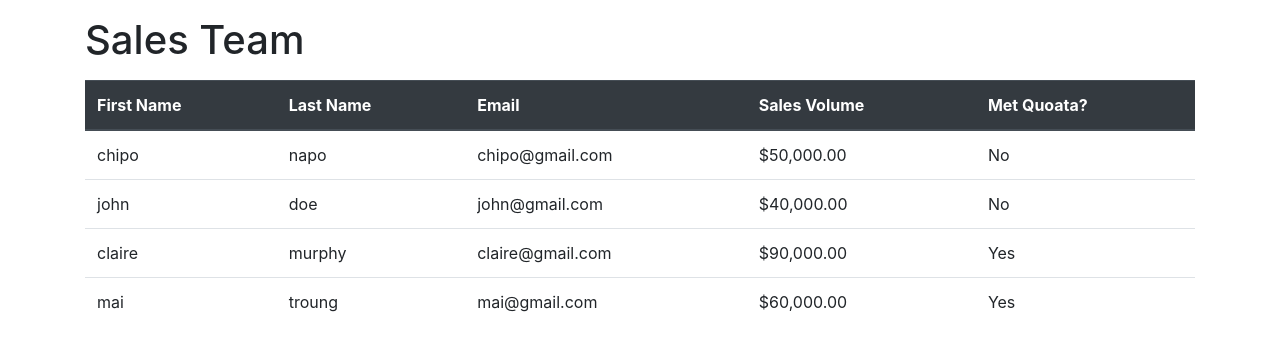
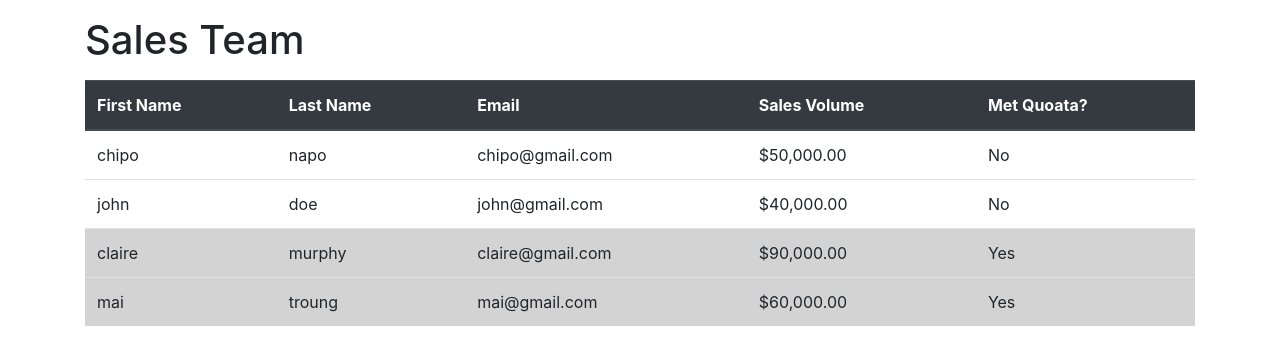
Before and after one commit to pablonap/sales-project, an Angular app: page / in a window 1280 px wide. Shown: the top 364 px of the page. Built offline with nearby package versions, Linux system fonts and the light colour scheme.

Commit message:
Use ngClass to highlight those rows which fulfill a certain condition.

```diff
--- a/src/app/sales-person-list/sales-person-list-bootstrap.component.html
+++ b/src/app/sales-person-list/sales-person-list-bootstrap.component.html
@@ -11,7 +11,7 @@
     </thead>
 
     <tbody>
-        <tr *ngFor="let tempSalesPerson of salesPersonList">
+        <tr *ngFor="let tempSalesPerson of salesPersonList" [ngClass]="{'highlight': tempSalesPerson.salesVolume >= 60000}">
             <td>{{ tempSalesPerson.firstName }}</td>
             <td>{{ tempSalesPerson.lastName }}</td>
             <td>{{ tempSalesPerson.email }}</td>
--- a/src/app/sales-person-list/sales-person-list.component.css
+++ b/src/app/sales-person-list/sales-person-list.component.css
@@ -0,0 +1,3 @@
+.highlight {
+    background-color: lightgray;
+}
```
